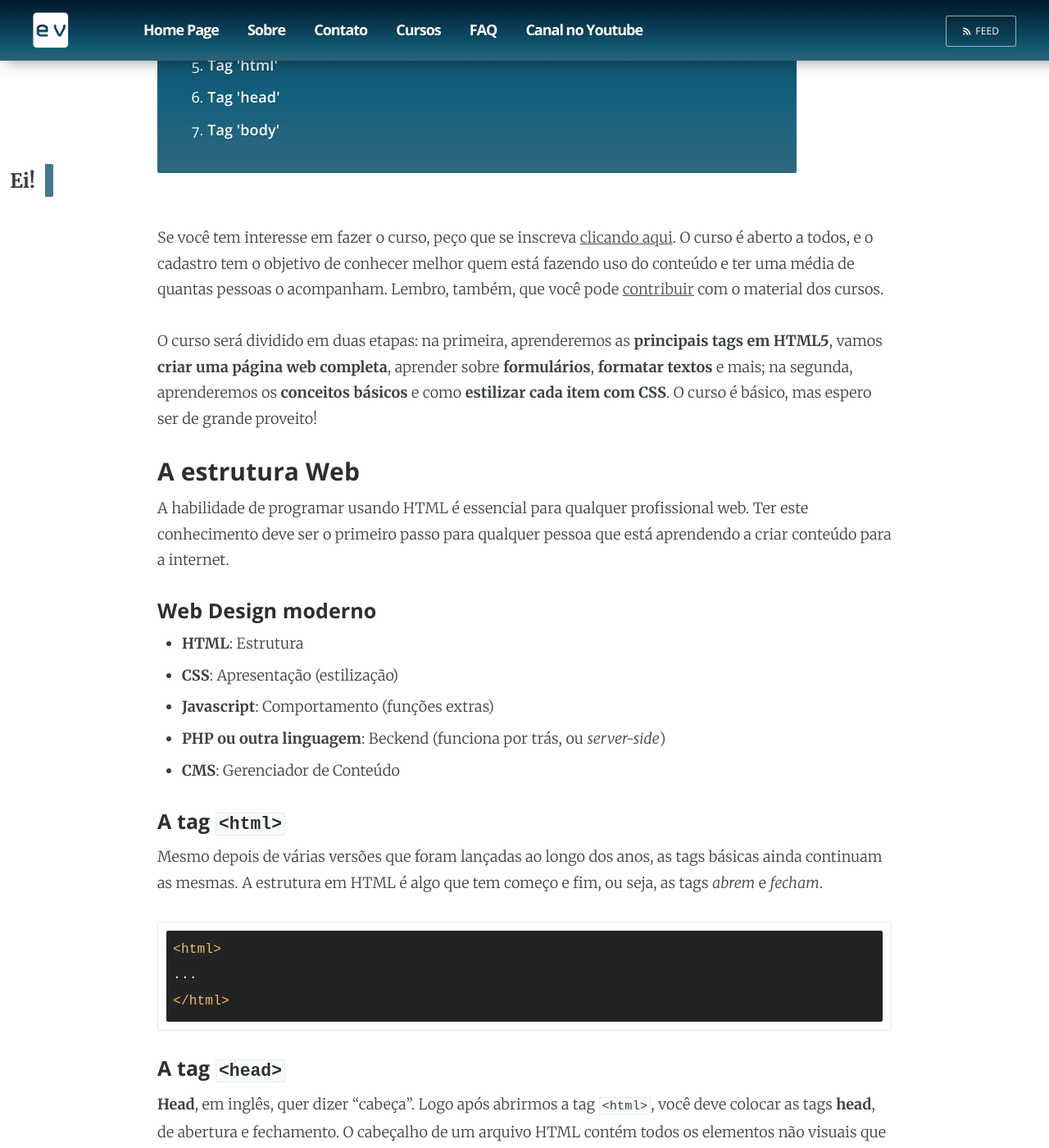
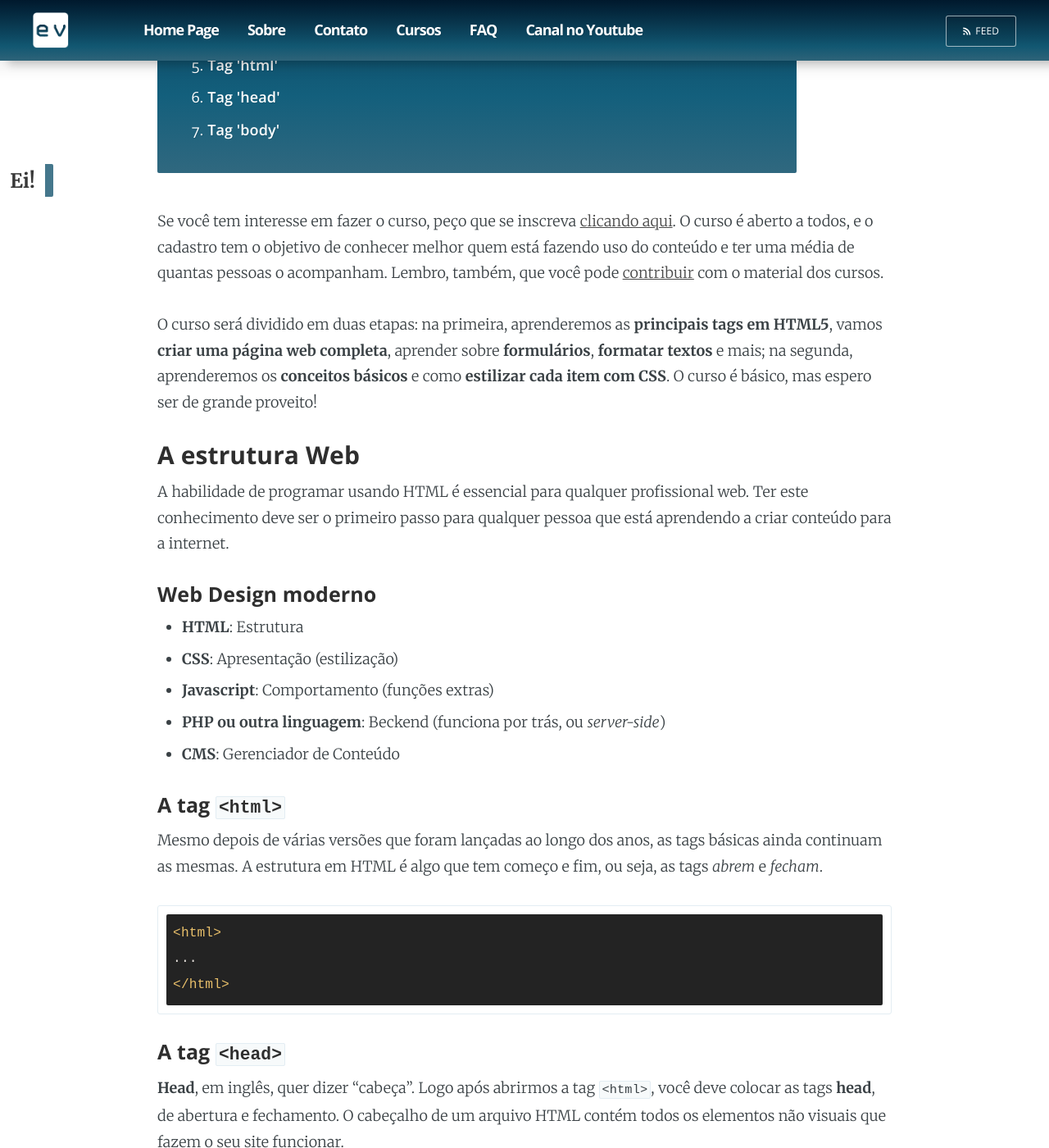
Before and after one commit to EnVolte/envolte.github.io, a Jekyll site: the page built from _cursos/HTML-CSS/parte-1.markdown, in a window 1280 px wide and 1400 px high, scrolled down 1309 px. Shown: the whole window at 82% size. Built offline with Jekyll 4.4.1, drawn with Linux system fonts in a browser that asks for light colours; a script that is not in the unit is left out; comment, search, counter and statistics services are not loaded.

Commit message:
Update screen.css

```diff
--- a/assets/css/screen.css
+++ b/assets/css/screen.css
@@ -2035,7 +2035,7 @@ filter: progid:DXImageTransform.Microsoft.gradient( startColorstr='#001f38', end
 background: -moz-linear-gradient(top, rgba(0,31,56,1) 0%, rgba(19,95,124,1) 76%, rgba(48,104,127,1) 100%); /* FF3.6-15 */
 background: -webkit-linear-gradient(top, rgba(0,31,56,1) 0%,rgba(19,95,124,1) 76%,rgba(48,104,127,1) 100%); /* Chrome10-25,Safari5.1-6 */
 background: linear-gradient(to bottom, rgba(0,31,56,1) 0%,rgba(19,95,124,1) 76%,rgba(48,104,127,1) 100%); /* W3C, IE10+, FF16+, Chrome26+, Opera12+, Safari7+ */
-filter: progid:DXImageTransform.Microsoft.gradient( startColorstr='#001f38', endColorstr='#30687f',GradientType=0 ); margin-bottom: 0--20px; min-height: 52px; position: relative;}
+filter: progid:DXImageTransform.Microsoft.gradient( startColorstr='#001f38', endColorstr='#30687f',GradientType=0 ); margin-bottom: -20px; min-height: 52px; position: relative;}
 #quadro .linha {margin-top: 52px; position: relative; height: 2px; border-bottom: 2px solid #fff; float: left; width: 100%; margin-bottom: 25px;}
 #quadro label {width: auto; text-shadow: 1px 1px 0px rgba(0,0,0,0.1); color: #fff; font-size: 0.9em; line-height: 1.4em; font-family: Open Sans; font-weight: 600; position: absolute; top: 15px; left: 3%;}
 #quadro button {border: 1px solid #fff; background: transparent; font-size: 0.8em; color: #fff; font-family: Open Sans; font-weight: 600; position: absolute; outline: none; cursor: pointer; top: 15px; right: 3%; border-radius: 2px; transition: 0.3s ease;}
@@ -2093,6 +2093,6 @@ ul#menu-mobile {max-width: 70%; height: 100%; display: none; padding: 4%; float:
 ul#menu-mobile li {padding: 2% 1%; float: left; width: 96%; list-style: none; line-height: 1em;}
 ul#menu-mobile li a {color: #333; font-size: 1.1em; text-decoration: none; font-weight: bold; background: #f9f9f9; border: 1px solid #eee; padding: 3px 10px; font-family: Open Sans; border-radius: 2px;}
 
-figure {width: auto;}
+figure {width: auto; margin-bottom: 20px;}
 figure img {margin: 0px;}
 figure > figcaption {font-size: 13px; color: #777; font-style: italic; text-align: center;}
```
